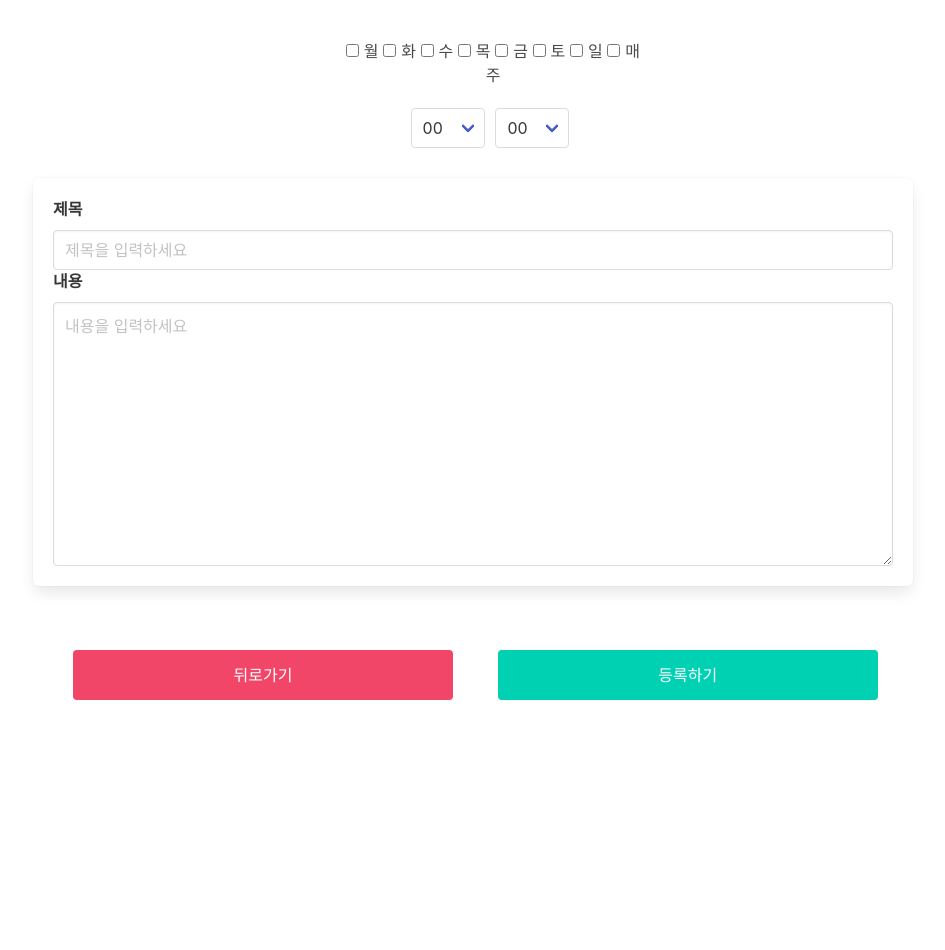
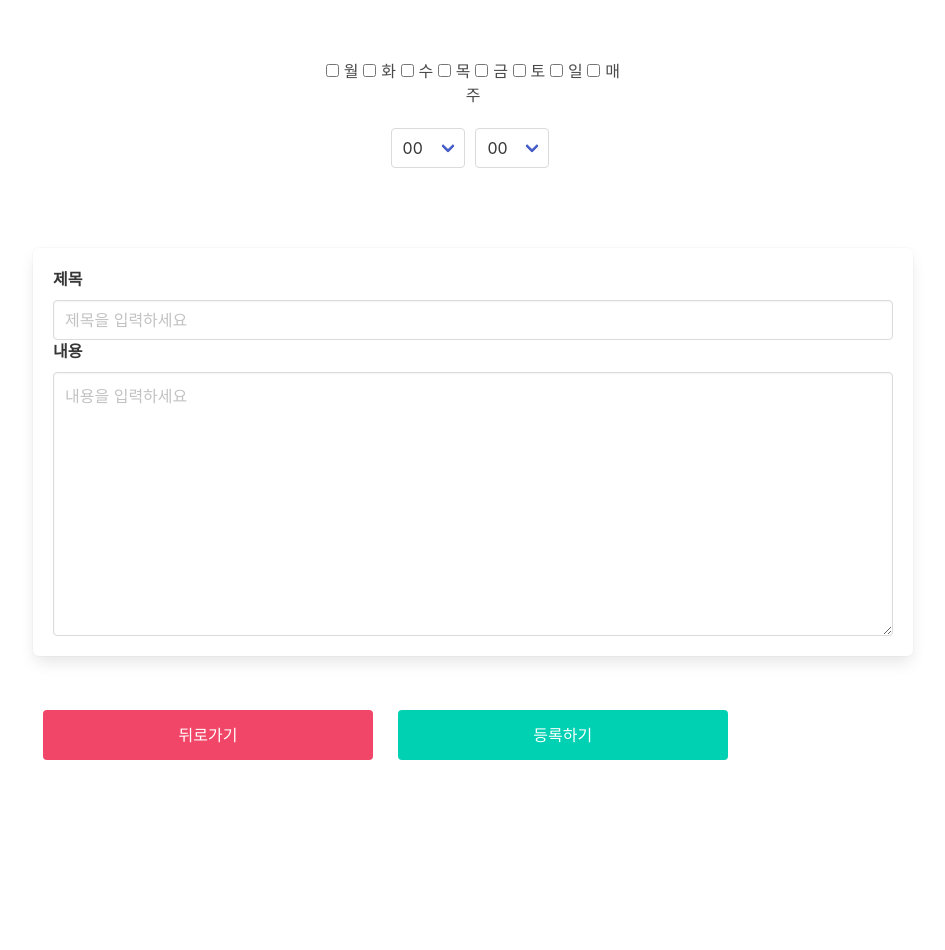
Before and after one commit to cslim0527/sparta, a Flask app: template templates/write.html in a window 1280 px wide. Shown: the part 76-1026 px from the top of the page, without its empty margins (167-1112 px from the left). Before the commit the page ends 776 px from the top, so only its background shows below. Run offline with Flask 2, Linux system fonts and the light colour scheme; the template is opened without the code that fills it, so the values that code supplies are empty; some libraries are stand-ins or nearby versions.

Commit message:
[자운 css]

```diff
--- a/static/css/write.css
+++ b/static/css/write.css
@@ -3,11 +3,11 @@
 
 }
 
-.date {
+/*.date {*/
 
-    width: 880px;
+/*    width: 880px;*/
 
-}
+/*}*/
 
 .drop-time {
     width: 80px;
@@ -21,8 +21,7 @@
 
 
 .content {
-    width: 880px;
-    margin: auto;
+    margin: 30px auto 50px auto;
 }
 
 .btn-register {
@@ -52,13 +51,20 @@ input-content {
 }
 
 .button {
-    margin-left: 40px;
-    margin-top: 40px;
     margin-bottom: 150px;
-    width: 380px;
+    margin-top: 30px;
+    width: 330px;
     height: 50px;
     display: inline-block;
     align-items: center;
+}
+
+.button1{
+    margin-right: 10px;
+}
+
+.button{
+    margin-left: 10px;
 }
 
 .select {
@@ -86,7 +92,7 @@ input-content {
 .wrap {
     max-width: 960px;
     margin: 0 auto;
-    padding: 20px;
+    padding: 40px;
     align-items: center;
     text-align: center;
 }
```
